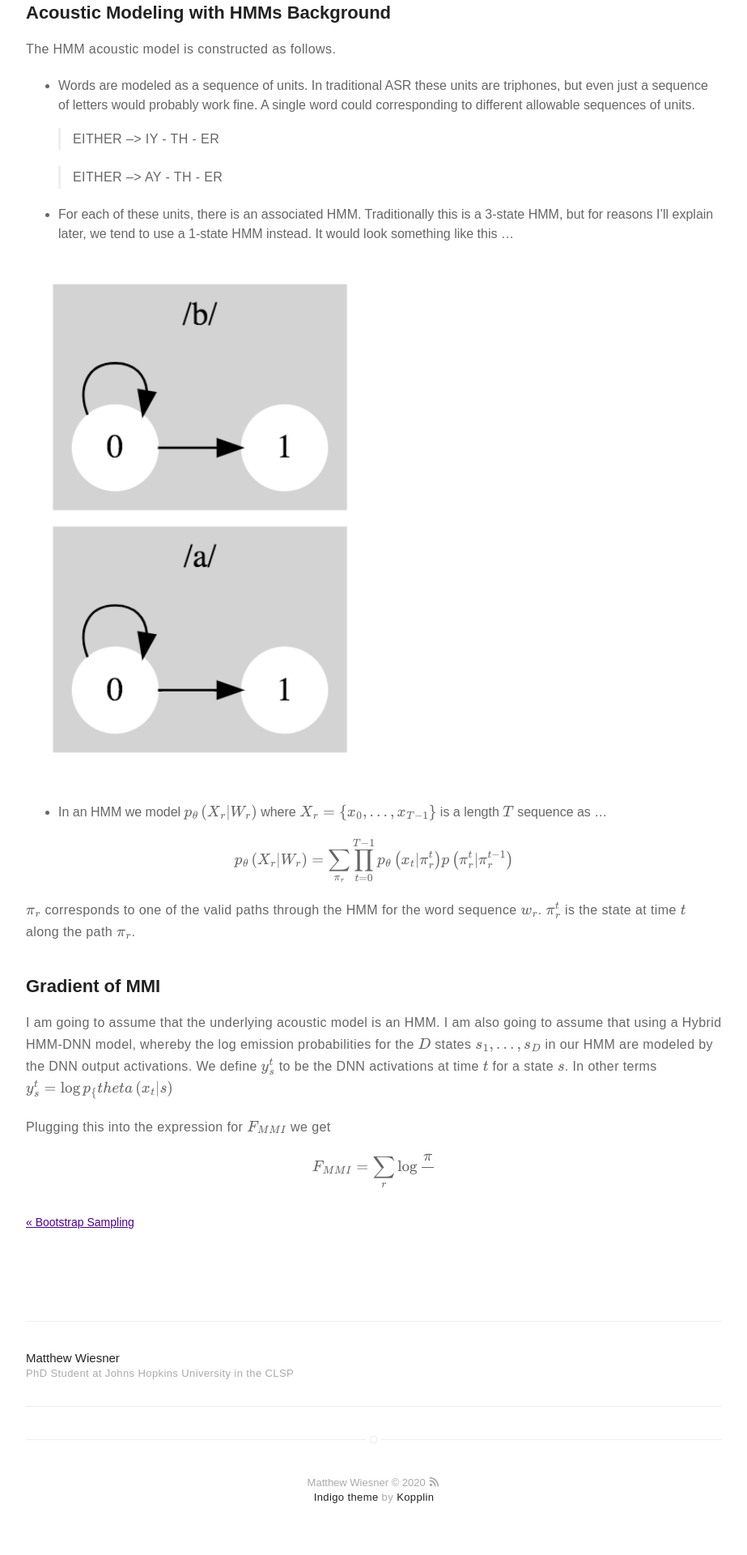
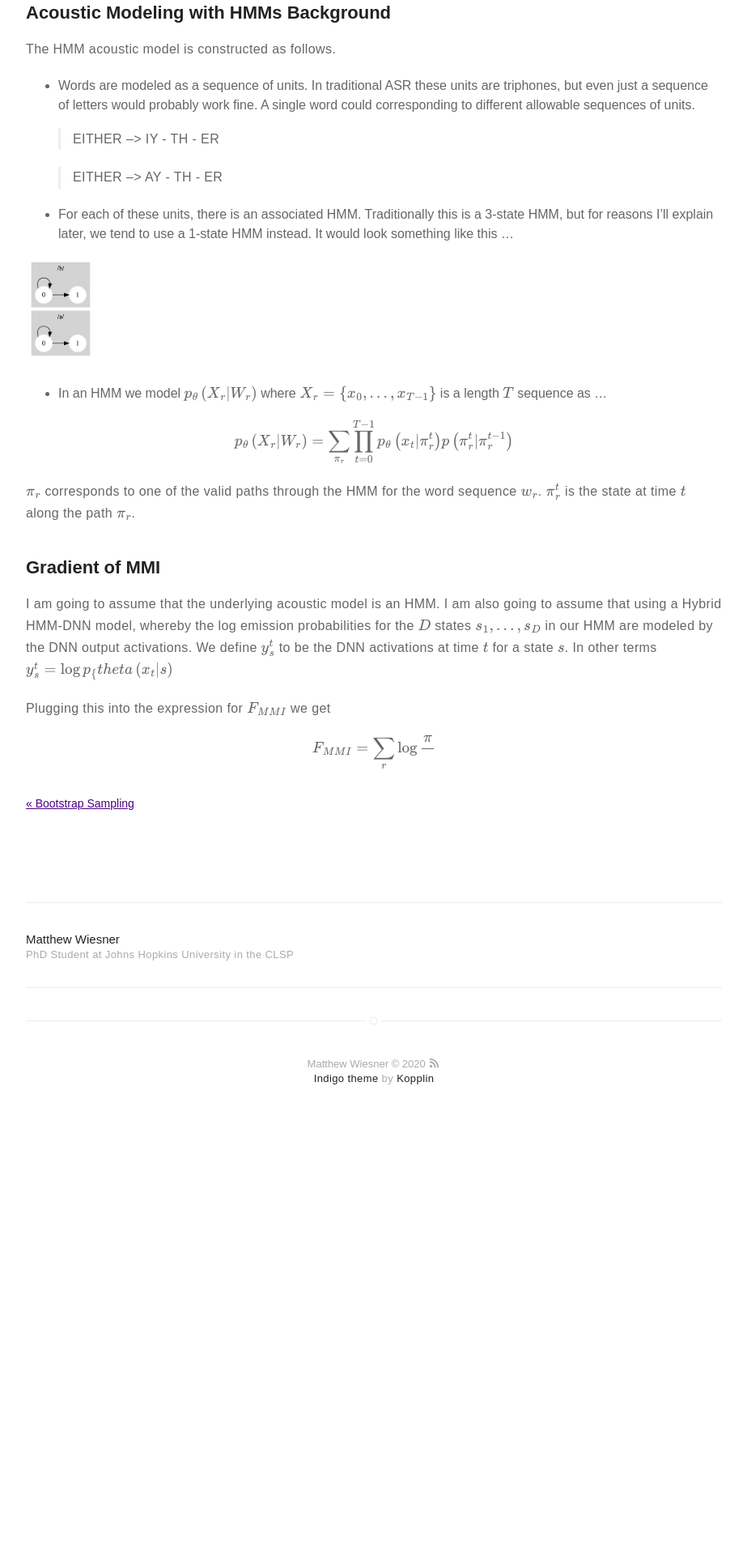
Before and after one commit to m-wiesner/m-wiesner.github.io, a Jekyll site: the page built from _posts/2020-01-22-LF-MMI.markdown, in a window 1280 px wide. Shown: the part 2279-4199 px from the top of the page at 81% size, without its empty margins (178-1101 px from the left). Built offline with Jekyll 4.4.1, drawn with Linux system fonts in a browser that asks for light colours; formulas are drawn with MathJax 3; after the commit the page ends 3682 px from its top, so only the background shows below that.

Commit message:
Update 2020-01-22-LF-MMI.markdown

```diff
--- a/_posts/2020-01-22-LF-MMI.markdown
+++ b/_posts/2020-01-22-LF-MMI.markdown
@@ -82,7 +82,7 @@ The HMM acoustic model is constructed as follows.
 
 * For each of these units, there is an associated HMM. Traditionally this is a 3-state HMM, but for reasons I'll explain later, we tend to use a 1-state HMM instead. It would look something like this ...
 
-![](/LF-MMI/graphviz.png){:height="50%" width="50%"}
+![](/LF-MMI/graphviz.png){:height="10%" width="10%"}
 
 * In an HMM we model
 $$p_{\theta}\left(X_r | W_r\right)$$
```
